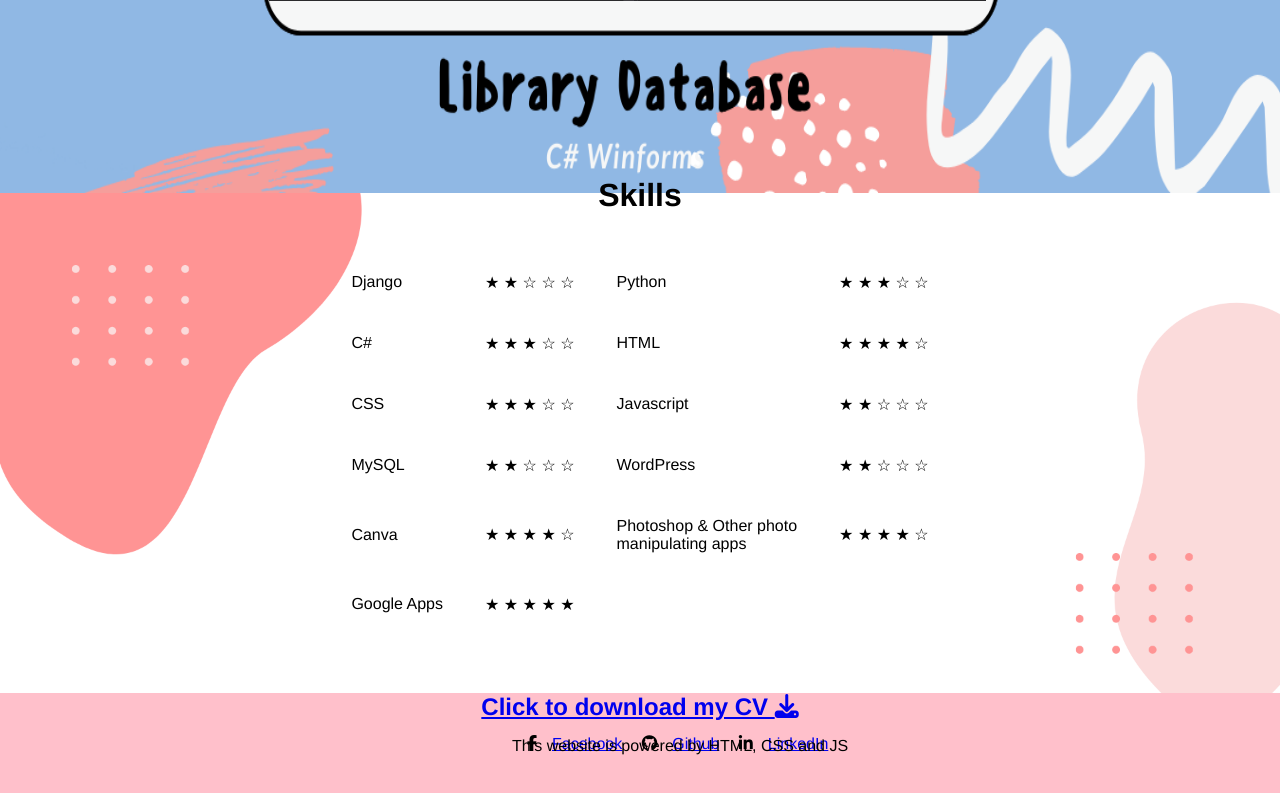
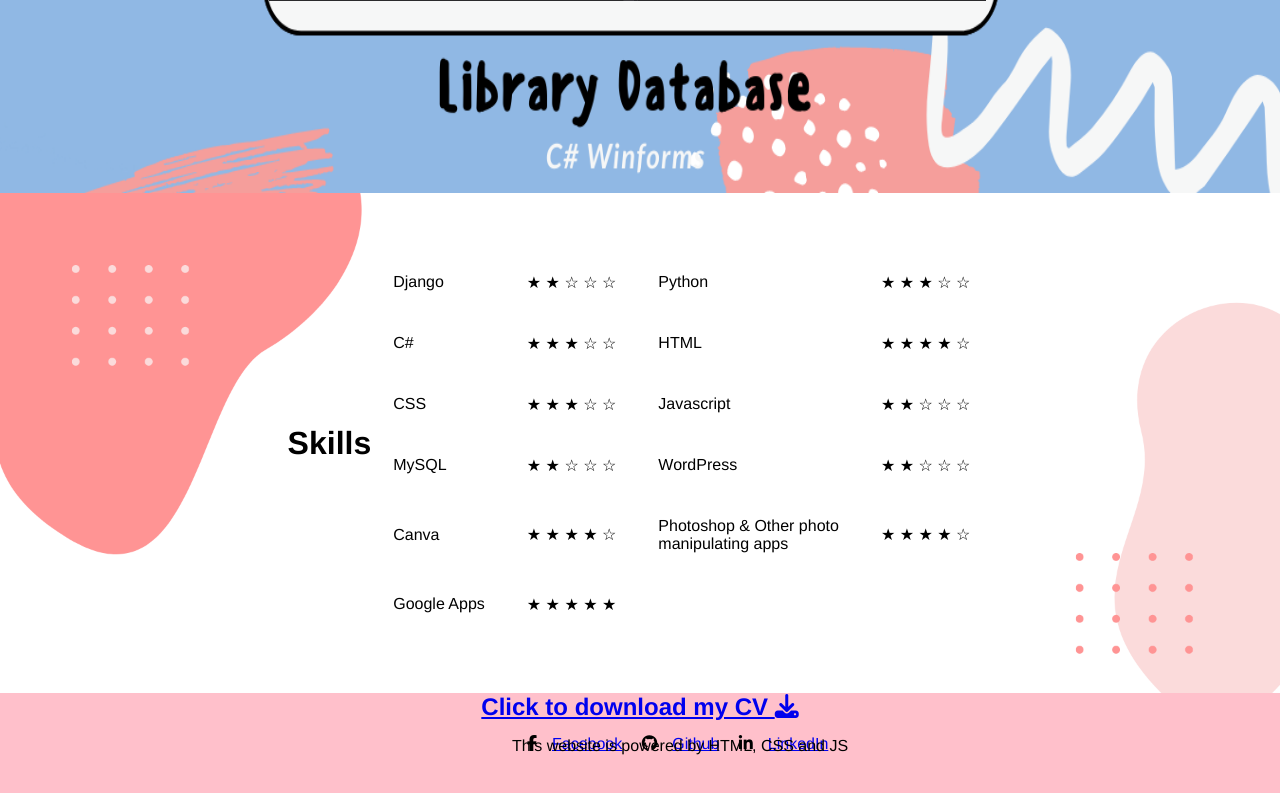
Before and after one commit to LeNikki/Personal-Website, a PHP site: page /html/index.html in a window 1280 px wide. Shown: the part 2607-3400 px from the top of the page. Run offline with PHP 8.4, Linux system fonts and the light colour scheme; some libraries are stand-ins or nearby versions.

Commit message:
Update style.css

```diff
--- a/css/style.css
+++ b/css/style.css
@@ -121,10 +121,7 @@ td{
     height: 500px;
     background-size: cover;
 }
-.skills
-{
-    position: absolute; top: 174rem;
-}
+
 .socials{
     float: left; margin-left: 40%; margin-top: 14px;
 }
```
